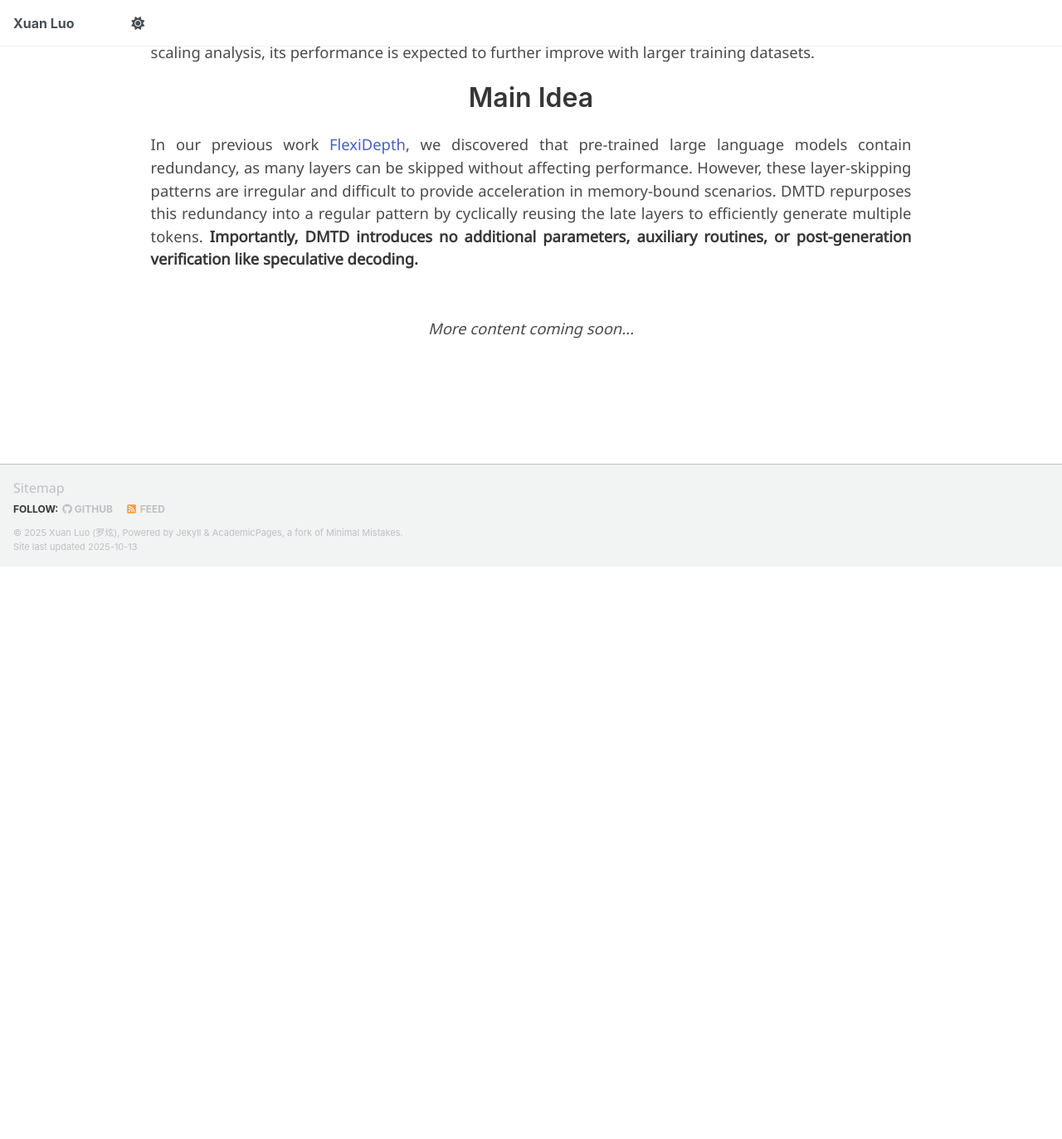
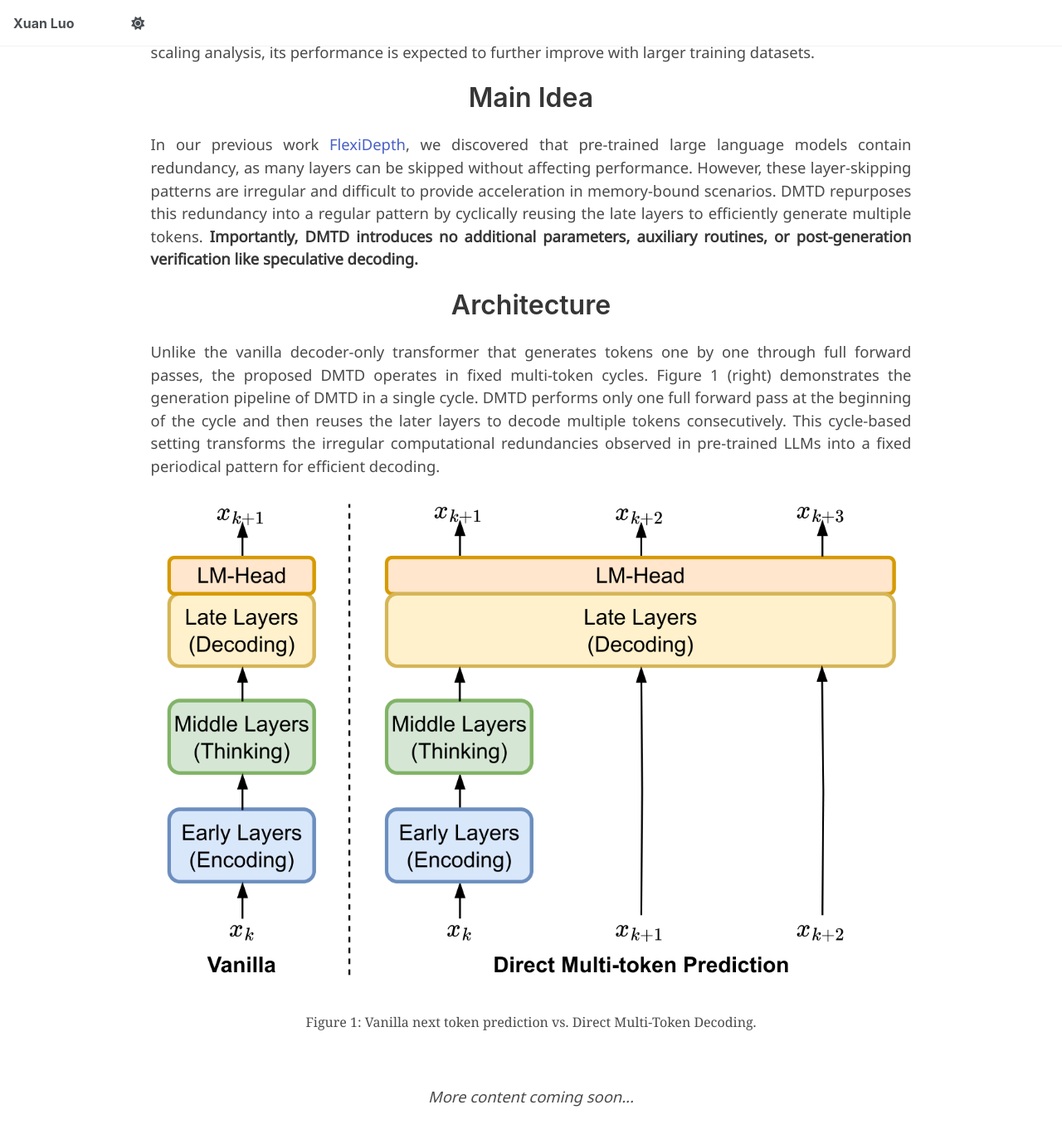
Before and after one commit to luoxuan-cs/luoxuan-cs.github.io, a Jekyll site: the page built from _pages/dmtd.md, in a window 1280 px wide and 1400 px high, scrolled down 717 px. Shown: the top 1373 px of the window at 83% size. Built offline with Jekyll 4.4.1, drawn with Linux system fonts in a browser that asks for light colours; some web fonts are replaced; a style sheet for code colours, icons or effects is not loaded.

Commit message:
Add Architecture section with Figure 1 to DMTD page

```diff
--- a/_pages/dmtd.md
+++ b/_pages/dmtd.md
@@ -119,6 +119,25 @@ permalink: /dmtd/
     </div>
     <!--/ Main Idea. -->
 
+    <!-- Architecture. -->
+    <div class="columns is-centered has-text-centered">
+      <div class="column is-four-fifths">
+        <h2 class="title is-3">Architecture</h2>
+        <div class="content has-text-justified">
+          <p>
+            Unlike the vanilla decoder-only transformer that generates tokens one by one through full forward passes, the proposed DMTD operates in fixed multi-token cycles. Figure 1 (right) demonstrates the generation pipeline of DMTD in a single cycle. DMTD performs only one full forward pass at the beginning of the cycle and then reuses the later layers to decode multiple tokens consecutively. This cycle-based setting transforms the irregular computational redundancies observed in pre-trained LLMs into a fixed periodical pattern for efficient decoding.
+          </p>
+        </div>
+        <figure>
+          <img src="/images/dmtd/fig1.png" alt="DMTD Architecture" style="width: 100%;">
+          <figcaption class="has-text-centered is-size-6" style="margin-top: 1rem;">
+            Figure 1: Vanilla next token prediction vs. Direct Multi-Token Decoding.
+          </figcaption>
+        </figure>
+      </div>
+    </div>
+    <!--/ Architecture. -->
+
     <!-- Placeholder for future content -->
     <div class="columns is-centered has-text-centered">
       <div class="column is-four-fifths">
```
Also changed, not shown: images/dmtd/fig1.png (added).
